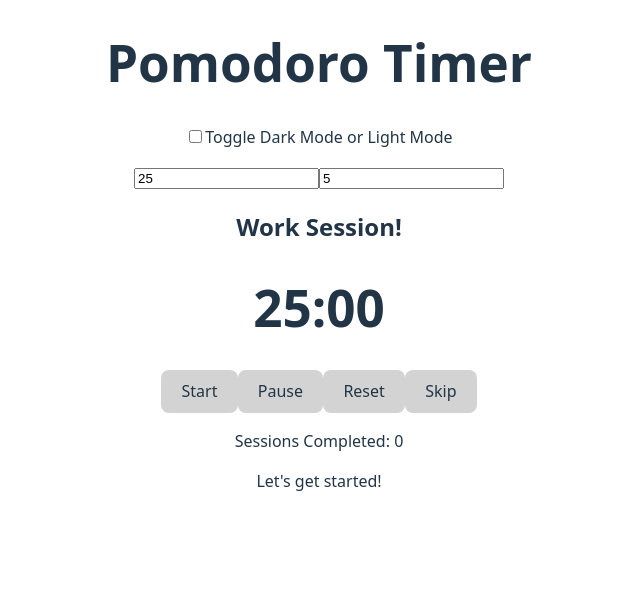
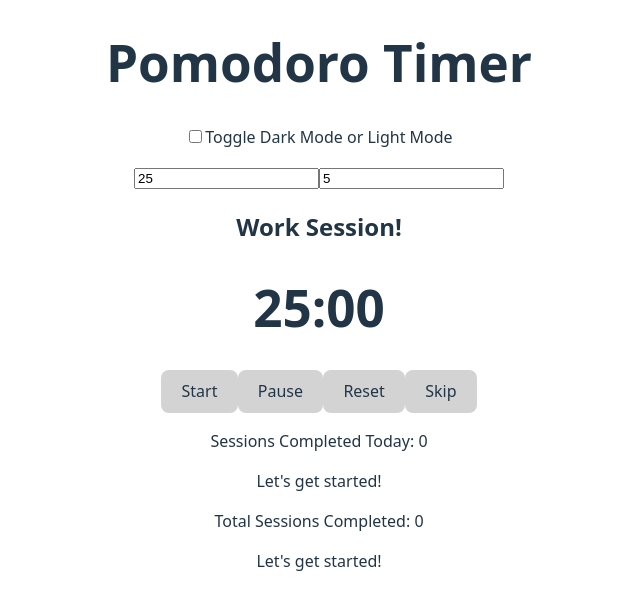
Before and after one commit to optimissist/pomodoro-timer, a React (Vite) app: page / in a window 1280 px wide. Shown: the top 610 px of the page, without its empty margins (321-961 px from the left). Built offline with nearby package versions, Linux system fonts and the light colour scheme.

Commit message:
added daily total and lifetime total differentiation

```diff
--- a/src/components/PomodoroApp.jsx
+++ b/src/components/PomodoroApp.jsx
@@ -39,7 +39,7 @@ function PomodoroApp() {
     setDailySessions(dailySessions + 1);
      }
 
-    }, [mode, sessions, workDuration, breakDuration]);
+    }, [mode, sessions, workDuration, breakDuration, dailySessions]);
 
     const start = useCallback(() => {
         setIsRunning(true);
@@ -79,6 +79,13 @@ useEffect(() => {
     document.body.style.backgroundColor = theme === "dark" ? "#242424" : "#ffffff";
 }, [theme]);
 
+useEffect(() => {
+    localStorage.setItem("dailySessions", JSON.stringify({
+        count: dailySessions,
+        date: new Date().toLocaleDateString()
+    }));
+}, [dailySessions]);
+
     return (
         <div className={theme}>
             <h1>Pomodoro Timer</h1>
@@ -99,7 +106,8 @@ useEffect(() => {
             onReset={reset}
             onSkip={skip} />
             <SessionTracker
-            sessions={sessions} />
+            sessions={sessions}
+            dailySessions={dailySessions}/>
         </div>
     )
 }
--- a/src/components/SessionTracker.jsx
+++ b/src/components/SessionTracker.jsx
@@ -1,20 +1,16 @@
-function SessionTracker({sessions}) {
-    function session() {
-        let sessionMessage;
-        if (sessions === 0) {
-            sessionMessage = "Let's get started!"
-        } else if (sessions > 0 && sessions < 4) {
-            sessionMessage = "Great work, keep going!"
-        } else {
-            sessionMessage = "You're on fire! 🔥"
-        }
-        return sessionMessage
-    }
+function SessionTracker({sessions, dailySessions}) {
+    function getMotivationalMessage(count) {
+    if (count === 0) return "Let's get started!";
+    if (count < 4) return "Great work, keep going!";
+    return "You're on fire! 🔥";
+}
 
     return (
         <div>
-            <p>Sessions Completed: {sessions}</p>
-            <p>{session()}</p>
+            <p>Sessions Completed Today: {dailySessions}</p>
+            <p>{getMotivationalMessage(dailySessions)}</p>
+            <p>Total Sessions Completed: {sessions}</p>
+            <p>{getMotivationalMessage(sessions) }</p>
         </div>
     )
 }
```
